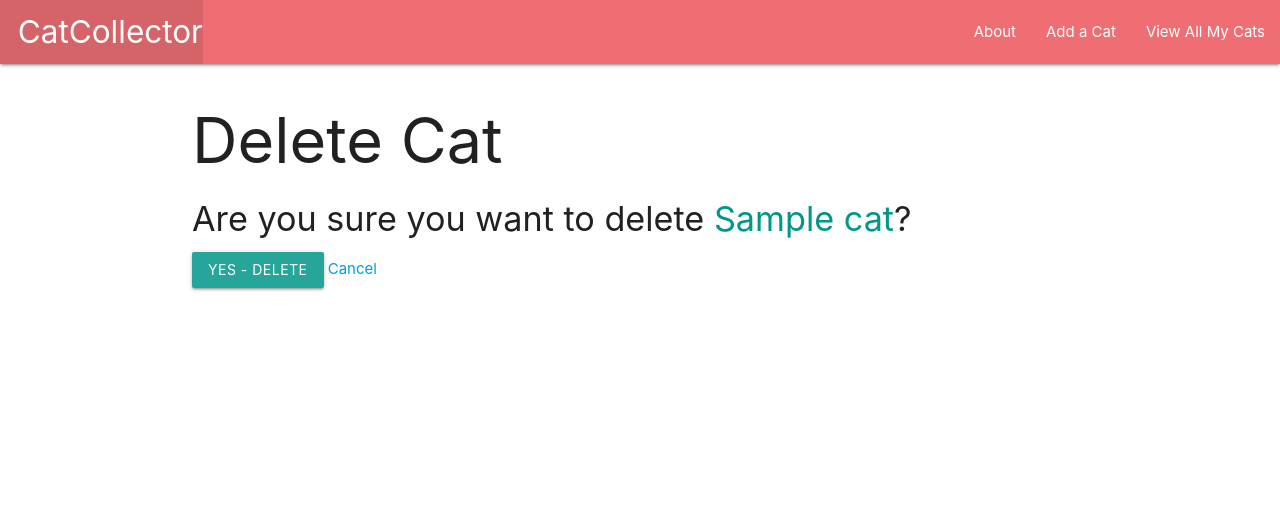
After one commit to emilydrakesmith/ga-cat-collector, a Django app: page /cats/1/delete/ in a window 1280 px wide. The commit adds this page. Shown: the top 528 px of the page. Run offline with Django 3.2, Linux system fonts and the light colour scheme; tables that the repository leaves empty hold one stand-in row (values such as "Sample post").

Commit message:
add CBV for update/delete cats

```diff
--- a/main_app/templates/cats/detail.html
+++ b/main_app/templates/cats/detail.html
@@ -14,6 +14,10 @@
       <p>Age: Kitten</p>
     {% endif %}
   </div>
+  <div class="card-action">
+    <a href="{% url 'cats_update' cat.id %}">Edit</a>
+    <a href="{% url 'cats_delete' cat.id %}">Delete</a>
+  </div>
 </div>
 
 {% endblock %}
--- /dev/null
+++ b/main_app/templates/main_app/cat_confirm_delete.html
@@ -0,0 +1,15 @@
+{% extends 'base.html' %}
+
+{% block content %}
+
+<h1>Delete Cat</h1>
+
+<h4>Are you sure you want to delete <span class="teal-text">{{ object.name }}</span>?</h4>
+
+<form action="" method="POST">
+  {% csrf_token %}
+  <input type="submit" value="Yes - Delete" class="btn">
+  <a href="{% url 'detail' cat.id %}">Cancel</a>
+</form>
+
+{% endblock  %}
--- a/main_app/templates/main_app/cat_form.html
+++ b/main_app/templates/main_app/cat_form.html
@@ -1,6 +1,12 @@
 {% extends 'base.html' %}
 
 {% block content %}
+
+{% if object %}
+  <h1>Edit <span class='teal-text'>{{object.name}}</span></h1>
+{% else %}
+  <h1>Add Cat</h1>
+{% endif %}
 
 <form action="" method='post'>
   {% csrf_token %}
--- a/main_app/urls.py
+++ b/main_app/urls.py
@@ -7,4 +7,7 @@ urlpatterns = [
   path('cats/', views.cats_index, name='index'),
   path('cats/<int:cat_id>/', views.cats_detail , name='detail'),
   path('cats/create/', views.CatCreate.as_view(), name='cats_create'),
+  path('cats/<int:pk>/update/', views.CatUpdate.as_view(), name='cats_update'),
+  path('cats/<int:pk>/delete/', views.CatDelete.as_view(), name='cats_delete'),
+
 ]
--- a/main_app/views.py
+++ b/main_app/views.py
@@ -1,5 +1,5 @@
 from django.shortcuts import render
-from django.views.generic.edit import CreateView
+from django.views.generic.edit import CreateView, UpdateView, DeleteView
 from .models import Cat
 
 
@@ -21,3 +21,11 @@ def cats_detail(request, cat_id):
 class CatCreate(CreateView):
   model = Cat
   fields = '__all__'
+
+class CatUpdate(UpdateView):
+  model = Cat
+  fields = ['breed', 'description', 'age']
+
+class CatDelete(DeleteView):
+  model = Cat
+  success_url = '/cats/'
```
